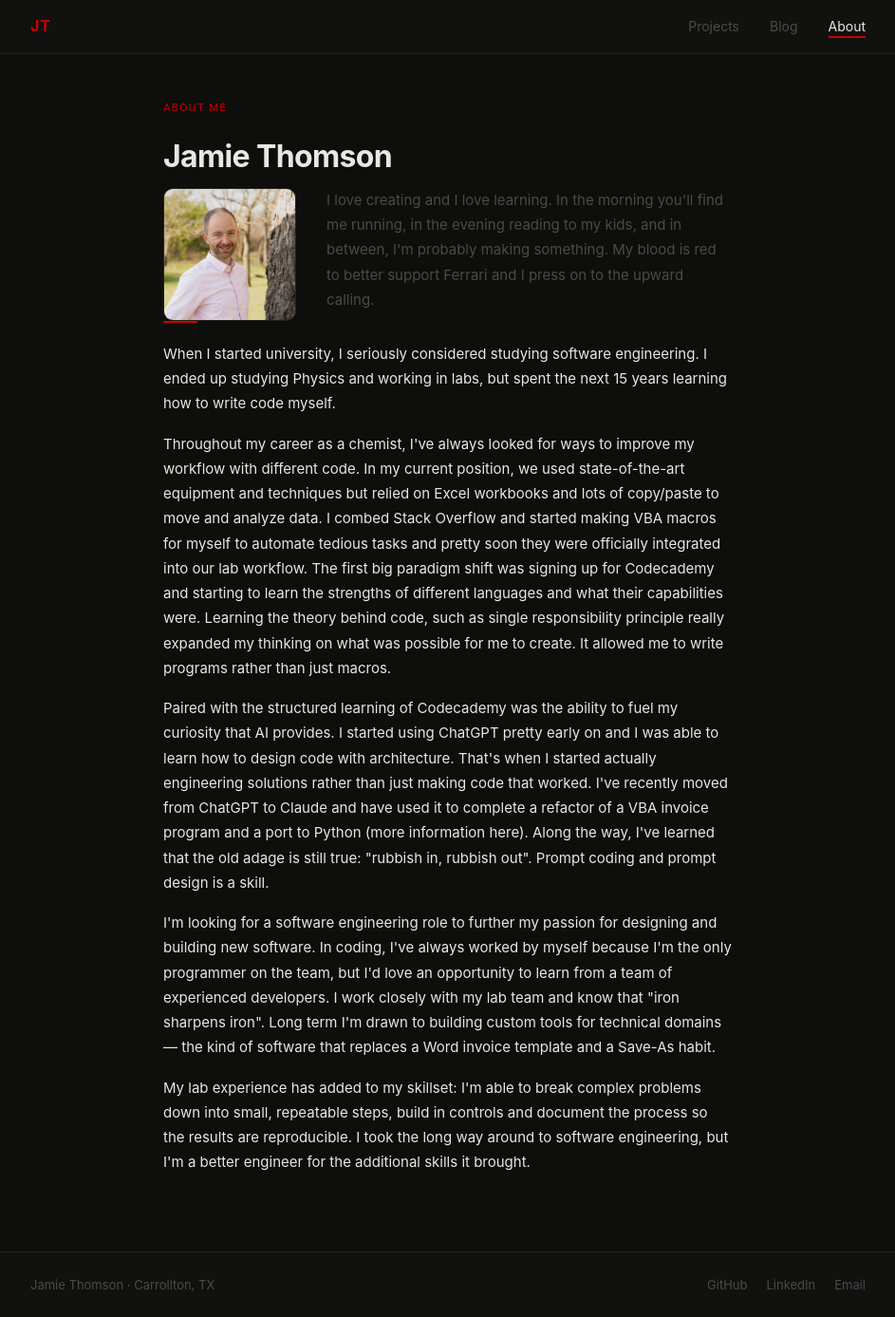
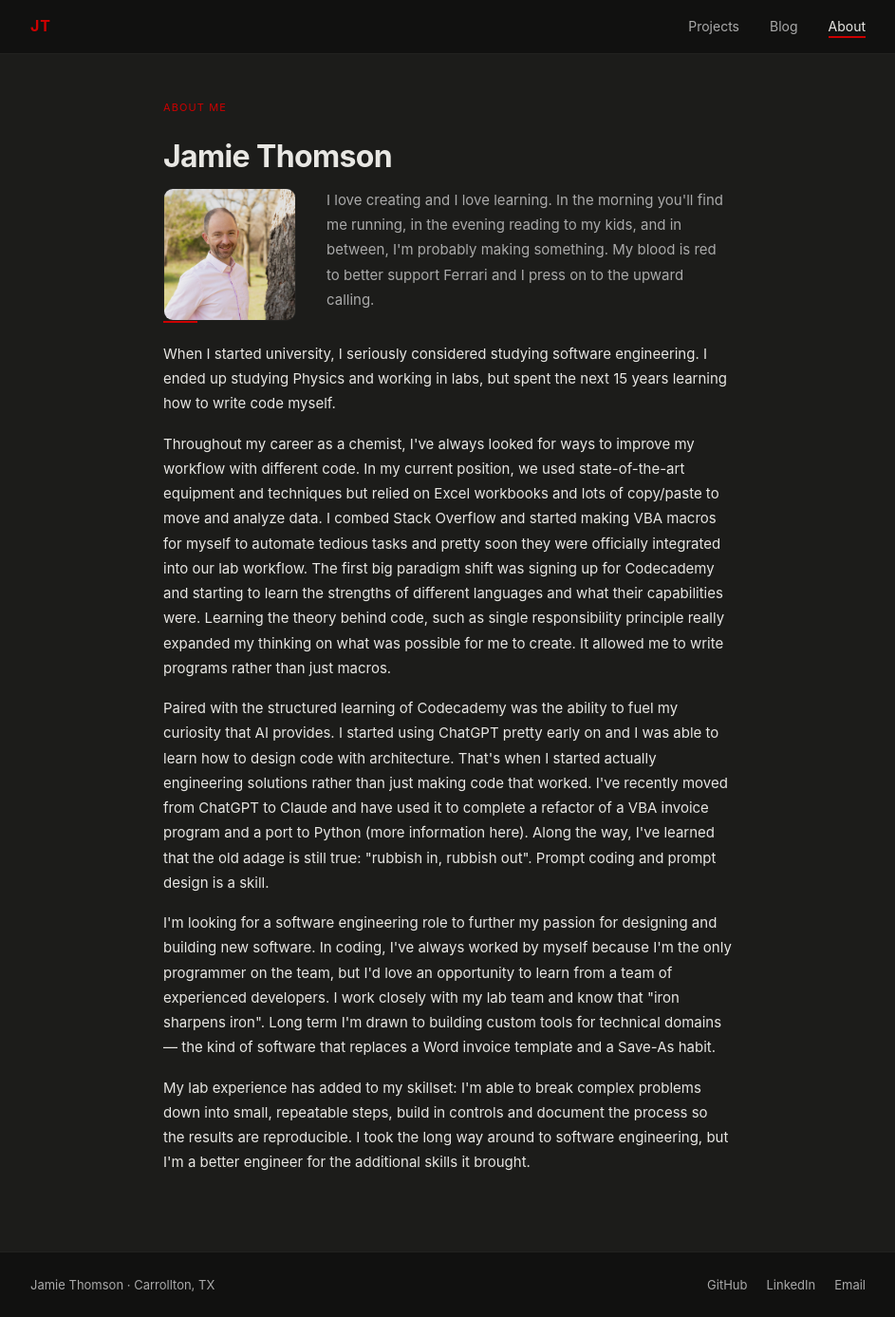
Before and after one commit to Firehawk41/Flask-Portfolio, a Flask app: page /about in a window 1280 px wide. Shown: the whole page at 95% size, without its empty margins (168-1111 px from the left). Run offline with Flask 3, Linux system fonts and the light colour scheme.

Commit message:
Lighten bg, fix secondary text contrast, add red hr dividers
- --bg: #0E0E0C → #1C1C1A (10% lighter, warm-charcoal family)
- --text-secondary: #4A4A47 → #AAAAAA (legible against lightened bg)
- .prose hr: 1px Racing Red (80% opacity) for Markdown hr elements

Co-Authored-By: Claude Sonnet 4.6 <noreply@anthropic.com>
Claude-Session: https://claude.ai/code/session_01MLmxvk8VnLPLevuqxYzAse

```diff
--- a/static/css/style.css
+++ b/static/css/style.css
@@ -1,10 +1,10 @@
 :root {
-  --bg: #0E0E0C;
+  --bg: #1C1C1A;
   --bg-nav: #111110;
   --bg-card: #181816;
   --border: #222220;
   --text-primary: #E8E7E3;
-  --text-secondary: #4A4A47;
+  --text-secondary: #AAAAAA;
   --red: #CC0000;
   --radius: 10px;
 }
@@ -352,6 +352,12 @@ a {
   line-height: 1.6;
 }
 
+.prose hr {
+  border: none;
+  border-top: 1px solid rgba(204, 0, 0, 0.8);
+  margin: 2rem 0;
+}
+
 /* Pygments codehilite */
 .codehilite {
   background: #161614;
```
